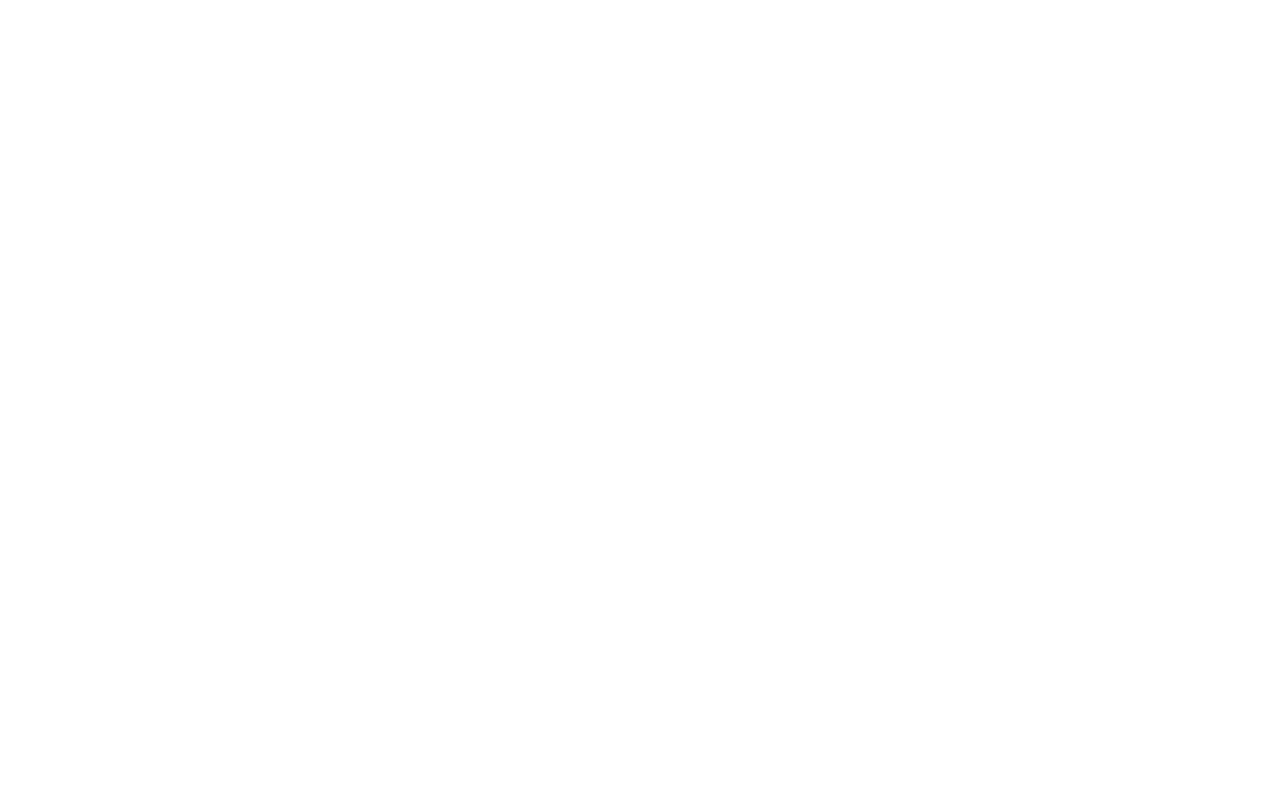
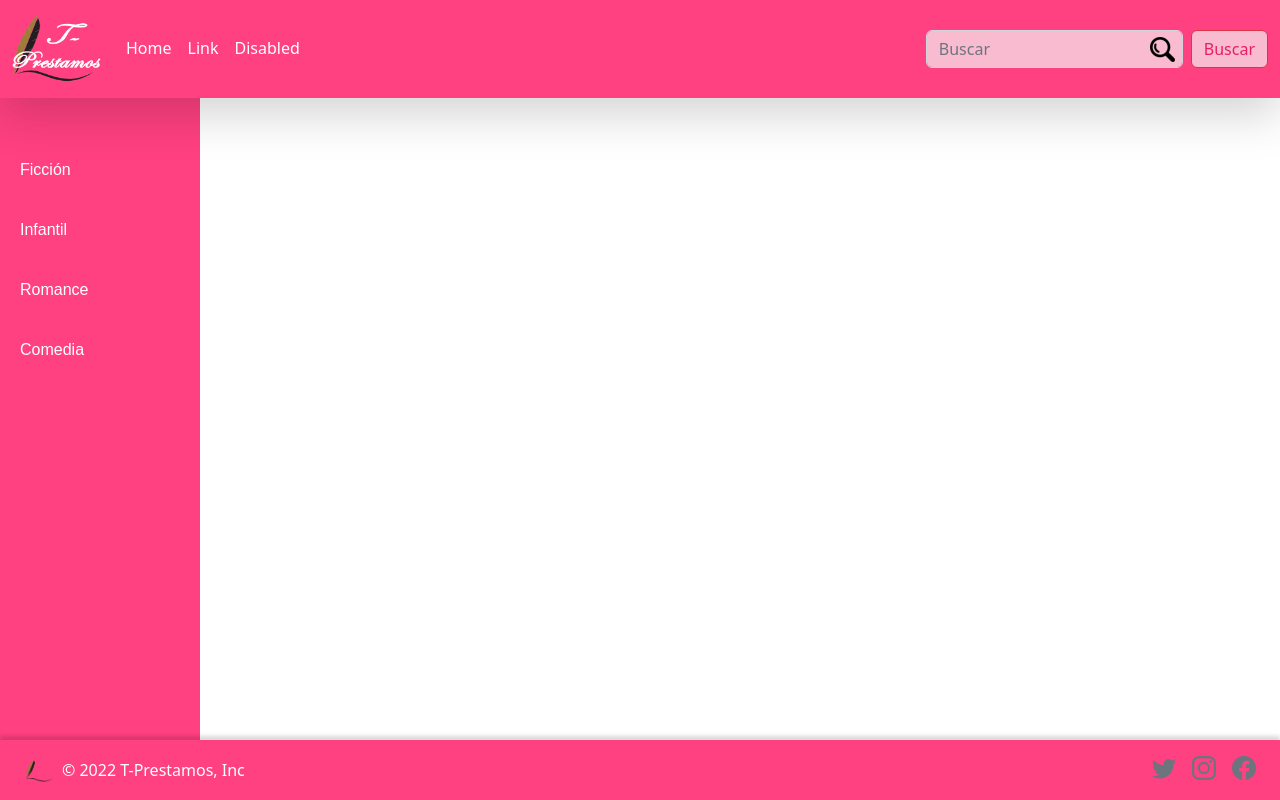
Before and after one commit to JagaScripts/Proyecto_Frontend_BootCamp22, an Angular app: page / in a window 1280 px wide. Built offline with nearby package versions, Linux system fonts and the light colour scheme.

Commit message:
Footer ok y navbar ok

```diff
--- a/src/app/app.component.html
+++ b/src/app/app.component.html
@@ -1,2 +1,5 @@
 
 <router-outlet></router-outlet>
+<app-navbar></app-navbar>
+<app-sidebar></app-sidebar>
+<app-footer></app-footer>
--- a/src/app/component/footer/footer.component.html
+++ b/src/app/component/footer/footer.component.html
@@ -17,15 +17,15 @@
   </symbol>
 </svg>
 
-<div class="b-example-divider"></div>
+<!-- <div class="b-example-divider"></div> -->
 
-<div class="container-fluid p-3 shadow">
-<footer class="d-flex flex-wrap justify-content-between align-items-center py-3 my-4">
+
+<footer class="container-fluid p-4 shadow d-flex flex-wrap justify-content-between align-items-center py-3 fixed-bottom">
   <div class="col-md-4 d-flex align-items-center">
-    <a href="/" class="mb-3 me-2 mb-md-0 text-muted text-decoration-none lh-1">
+    <a href="/" class="mb-3 me-2 mb-md-0 text-decoration-none lh-1">
       <img src="../../../assets/img/logo.png" class="bi" width="30" height="24"/>
     </a>
-    <span class="mb-3 mb-md-0 text-muted">&copy; 2022 T-Prestamos, Inc</span>
+    <span class="mb-3 mb-md-0 text-white">&copy; 2022 T-Prestamos, Inc</span>
   </div>
 
   <ul class="nav col-md-4 justify-content-end list-unstyled d-flex">
@@ -34,4 +34,3 @@
     <li class="ms-3"><a class="text-muted" href="#"><svg class="bi" width="24" height="24"><use xlink:href="#facebook"/></svg></a></li>
   </ul>
 </footer>
-</div>
--- a/src/app/component/navbar/navbar.component.html
+++ b/src/app/component/navbar/navbar.component.html
@@ -1,5 +1,5 @@
 <p>navbar works!</p>
-<nav class="navbar navbar-expand-md navbar-dark fixed-top shadow-lg">
+<nav class="navbar navbar-expand-md navbar-dark fixed-top shadow-lg text-white">
   <div class="container-fluid">
     <a class="navbar-brand nav-link" href="#">
         <img src="../../../assets/img/logo-l.png" alt="T-Prestamos logo" class="img-brand">
--- a/src/app/component/sidebar/sidebar.component.css
+++ b/src/app/component/sidebar/sidebar.component.css
@@ -4,19 +4,6 @@
   padding: 0;
   box-sizing: border-box;
   font-family: 'Ubuntu', sans-serif;
-}
-:root
-{
-  --purple: #E91E63;
-  --white: #ffff;
-  --white2: rgba(235, 225, 225, 0.404);
-  --grey: #f5f5f5;
-  --black1: #222;
-  --black2: #999;
-  --purple2: rgba(110, 5, 5, 0);
-  --pink2: #ff4081;
-  --dark-primari-color: #C2185B;
-  --light-primari-color: #F8BBD0;
 }
 body{
   min-height: 100vh;
```
